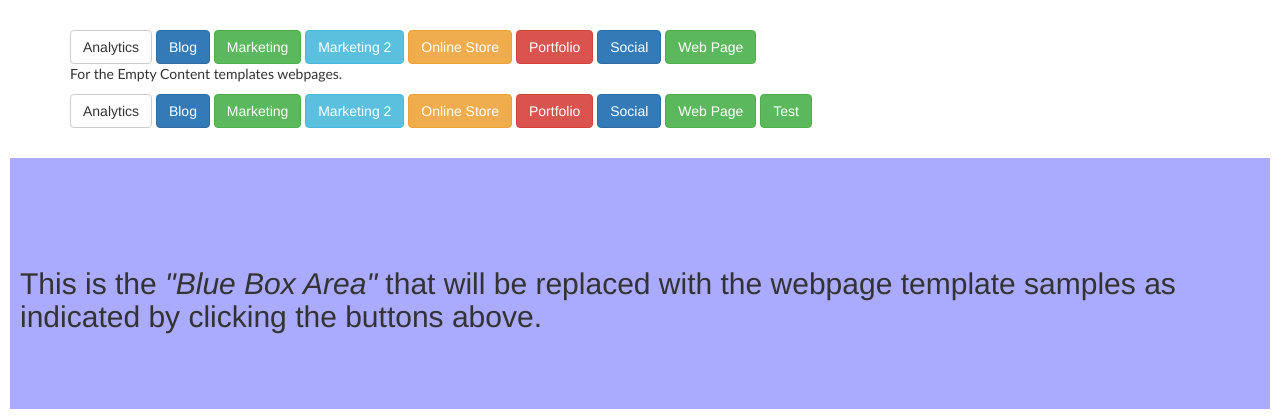
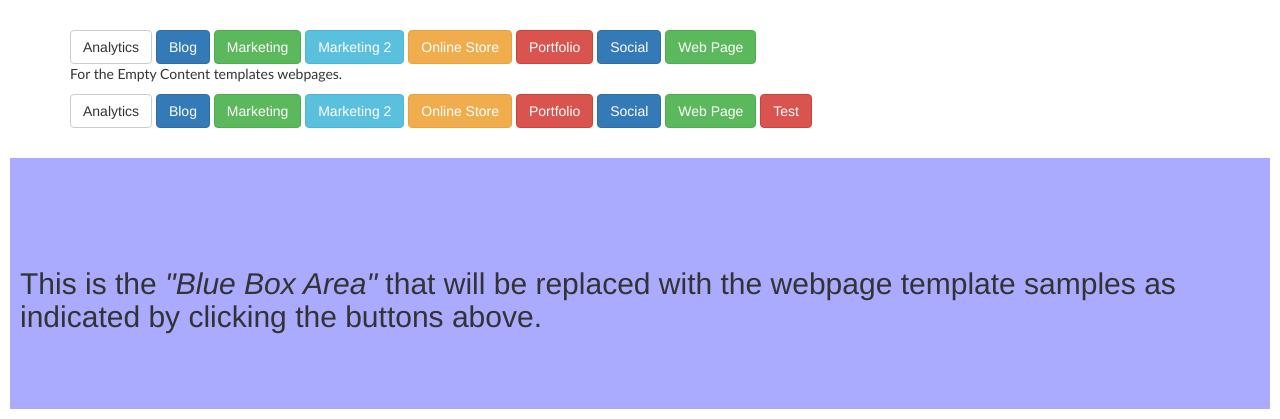
Before and after one commit to JonasDevR/MyWebsite, a plain HTML site: page index.html in a window 1280 px wide. Shown: the part 441-860 px from the top of the page. Drawn offline with nearby package versions, Linux system fonts and the light colour scheme.

```diff
--- a/index.html
+++ b/index.html
@@ -330,7 +330,7 @@
 <button id="frm_portfolio" class="btn btn-danger">Portfolio</button>
 <button id="frm_social" class="btn btn-primary">Social</button>
 <button id="frm_webpage" class="btn btn-success">Web Page</button>
-	<button id="frm_test" class="btn btn-success">Test</button>
+	<button id="frm_test" class="btn btn-danger">Test</button>
 </div>
 <br/>
 <div id="demo"><h2 style="margin: 10px 10px; padding: 10px 10px; background-color: #AAF;"><br/><br/><br/>This is the <em>"Blue Box Area"</em> that will be replaced with the webpage template samples as indicated by clicking the buttons above.<br/><br/><br/></h2></div>
```
